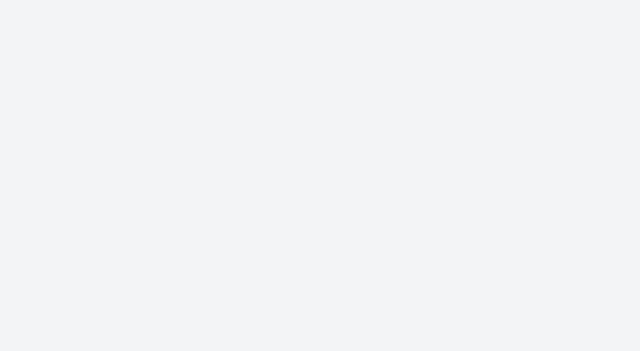
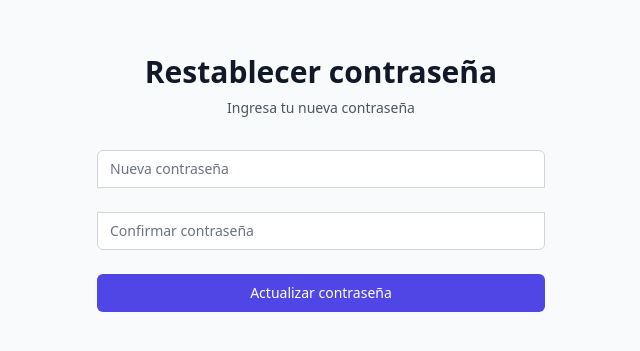
Before and after one commit to Edisonnarvaez/frontendgindicators, a React (Vite) app: page /password-reset-confirm/1/1 in a window 1280 px wide. Before the commit this address had no page. Shown: the part 229-580 px from the top of the page, without its empty margins (319-959 px from the left). Built offline with nearby package versions, Linux system fonts and the light colour scheme.

Commit message:
configuracion de recuperacion de contraseña

```diff
--- a/src/App.tsx
+++ b/src/App.tsx
@@ -16,6 +16,7 @@ import MacroProcessComponent from './components/MacroProcessComponent';
 import MacroProcessForm from './components/MacroProcessForm';
 import PrivateRoute from './components/PrivateRoute';
 import Results from './components/Results';
+import ResetPassword from './components/ResetPassword';   // El nuevo componente que crearemos
 
 function App() {
   return (
@@ -25,6 +26,8 @@ function App() {
           <Routes>
             <Route path="/login" element={<Login />} />
             <Route path="/forgot-password" element={<ForgotPassword />} />
+            <Route path="/password-reset" element={<ForgotPassword />} />
+            <Route path="/password-reset-confirm/:userId/:token" element={<ResetPassword />} />
             <Route path="/" element={<PrivateRoute><Dashboard /></PrivateRoute>} />
             <Route path="/users" element={<PrivateRoute><Users /></PrivateRoute>} />
             <Route path="/companies" element={<PrivateRoute><Companies /></PrivateRoute>} />
@@ -33,7 +36,7 @@ function App() {
             <Route path="/macroprocess" element={<PrivateRoute><MacroProcess /></PrivateRoute>} />
             <Route path="/process" element={<PrivateRoute><Process /></PrivateRoute>} />
             <Route path="/subprocess" element={<PrivateRoute><SubProcess /></PrivateRoute>} />
-            <Route path="/Results" element={<PrivateRoute><Results isOpen={true} onClose={() => {}} onSave={() => {}} currentUserId={"1"} /></PrivateRoute>} />
+            <Route path="/Results" element={<PrivateRoute><Results isOpen={true} onClose={() => { }} onSave={() => { }} currentUserId={"1"} /></PrivateRoute>} />
             {/* Ruta principal que muestra la lista de MacroProcesos */}
             {/*<Route path="/" element={<MacroProcessComponent />} />*/}
             {/* Ruta para abrir el formulario de nuevo macroproceso */}
--- a/src/components/ForgotPassword.tsx
+++ b/src/components/ForgotPassword.tsx
@@ -1,28 +1,61 @@
 import React, { useState } from 'react';
-import axios from 'axios';
-//import { useNavigate } from 'react-router-dom';
+import axios, { AxiosError } from 'axios';
+
+// Definir tipos para las respuestas del backend
+interface SuccessResponse {
+  message: string;
+}
+
+interface ErrorResponse {
+  error: string;
+}
 
 const ForgotPassword: React.FC = () => {
-  const [email, setEmail] = useState('');
-  const [message, setMessage] = useState('');
-  const [error, setError] = useState('');
-  const [isLoading, setIsLoading] = useState(false);
+  const [email, setEmail] = useState<string>('');
+  const [message, setMessage] = useState<string>('');
+  const [error, setError] = useState<string>('');
+  const [isLoading, setIsLoading] = useState<boolean>(false);
 
-  const handleSubmit = async (e: React.FormEvent) => {
+  const handleSubmit = async (e: React.FormEvent<HTMLFormElement>) => {
     e.preventDefault();
     setIsLoading(true);
+    setMessage(''); // Limpiar mensajes previos
+    setError('');   // Limpiar errores previos
 
     try {
-      await axios.post('http://localhost:8000/api/users/forgot-password/', { email });
-      setMessage('Se ha enviado un enlace de recuperación a tu correo electrónico.');
-      setError('');
+      const response = await axios.post<SuccessResponse>(
+        'http://127.0.0.1:8000/password-reset/',
+        { email },
+        {
+          headers: {
+            'Content-Type': 'application/json',
+          },
+        }
+      );
+
+      // Éxito: usuario encontrado y enlace enviado
+      if (response.status === 200 && response.data.message === 'Password reset link sent') {
+        setMessage('Se ha enviado un enlace de recuperación a tu correo electrónico.');
+      }
     } catch (err) {
-      setError('Hubo un problema al enviar el correo. Por favor, intenta de nuevo.');
+      const error = err as AxiosError<ErrorResponse>;
+      if (error.response) {
+        const responseData = error.response.data;
+        // Caso: usuario no encontrado
+        if (error.response.status === 400 && responseData.error === 'User not found') {
+          setError('No se encontró un usuario con este correo. Por favor, regístrate.');
+        } else {
+          // Otros errores
+          setError(responseData.error || 'Error al enviar el correo. Intenta de nuevo.');
+        }
+      } else {
+        setError('Error inesperado. Intenta de nuevo.');
+      }
+      console.error('Error:', err);
     } finally {
       setIsLoading(false);
     }
   };
-
 
   return (
     <div className="min-h-screen flex items-center justify-center bg-gray-50 py-12 px-4 sm:px-6 lg:px-8">
@@ -42,17 +75,30 @@ const ForgotPassword: React.FC = () => {
               className="appearance-none rounded-none relative block w-full px-3 py-2 border border-gray-300 placeholder-gray-500 text-gray-900 rounded-t-md focus:outline-none focus:ring-indigo-500 focus:border-indigo-500 focus:z-10 sm:text-sm"
               placeholder="Correo electrónico"
               value={email}
-              onChange={(e) => setEmail(e.target.value)}
+              onChange={(e: React.ChangeEvent<HTMLInputElement>) => setEmail(e.target.value)}
             />
           </div>
 
           {message && <p className="mt-2 text-center text-sm text-green-600">{message}</p>}
-          {error && <p className="mt-2 text-center text-sm text-red-600">{error}</p>}
+          {error && (
+            <p className="mt-2 text-center text-sm text-red-600">
+              {error}
+              {error.includes('regístrate') && (
+                <span>
+                  {' '}
+                  <a href="/register" className="font-medium text-indigo-600 hover:text-indigo-500">
+                    Regístrate aquí
+                  </a>
+                </span>
+              )}
+            </p>
+          )}
 
           <div>
             <button
               type="submit"
-              className="group relative w-full flex justify-center py-2 px-4 border border-transparent text-sm font-medium rounded-md text-white bg-indigo-600 hover:bg-indigo-700 focus:outline-none focus:ring-2 focus:ring-offset-2 focus:ring-indigo-500"
+              disabled={isLoading}
+              className={`group relative w-full flex justify-center py-2 px-4 border border-transparent text-sm font-medium rounded-md text-white bg-indigo-600 hover:bg-indigo-700 focus:outline-none focus:ring-2 focus:ring-offset-2 focus:ring-indigo-500 ${isLoading ? 'opacity-50 cursor-not-allowed' : ''}`}
             >
               {isLoading ? 'Enviando...' : 'Enviar enlace'}
             </button>
--- /dev/null
+++ b/src/components/ResetPassword.tsx
@@ -0,0 +1,132 @@
+import React, { useState } from 'react';
+import { useParams, Link } from 'react-router-dom';
+import axios, { AxiosError } from 'axios';
+
+// Tipos para las respuestas del backend
+interface SuccessResponse {
+  message: string;
+}
+
+interface ErrorResponse {
+  error: string;
+}
+
+const ResetPassword: React.FC = () => {
+  const { userId, token } = useParams<{ userId: string; token: string }>();
+  const [newPassword, setNewPassword] = useState<string>('');
+  const [confirmPassword, setConfirmPassword] = useState<string>('');
+  const [message, setMessage] = useState<string>('');
+  const [error, setError] = useState<string>('');
+  const [isLoading, setIsLoading] = useState<boolean>(false);
+
+  const handleSubmit = async (e: React.FormEvent<HTMLFormElement>) => {
+    e.preventDefault();
+    setIsLoading(true);
+    setMessage('');
+    setError('');
+
+    // Validaciones
+    if (newPassword.length < 8) {
+      setError('La contraseña debe tener al menos 8 caracteres.');
+      setIsLoading(false);
+      return;
+    }
+    if (newPassword !== confirmPassword) {
+      setError('Las contraseñas no coinciden.');
+      setIsLoading(false);
+      return;
+    }
+
+    try {
+      const response = await axios.post<SuccessResponse>(
+        `http://127.0.0.1:8000/password-reset-confirm/${userId}/${token}/`,
+        { new_password: newPassword },
+        {
+          headers: {
+            'Content-Type': 'application/json',
+          },
+        }
+      );
+
+      if (response.status === 200 && response.data.message === 'Password updated successfully') {
+        setMessage('Tu contraseña ha sido actualizada exitosamente. Ahora puedes iniciar sesión.');
+      }
+    } catch (err) {
+      const error = err as AxiosError<ErrorResponse>;
+      if (error.response) {
+        const responseData = error.response.data;
+        if (error.response.status === 400) {
+          setError(responseData.error || 'Error al actualizar la contraseña. El enlace puede ser inválido o haber expirado.');
+        } else {
+          setError('Error inesperado. Intenta de nuevo.');
+        }
+      } else {
+        setError('Error de conexión. Intenta de nuevo.');
+      }
+      console.error('Error:', err);
+    } finally {
+      setIsLoading(false);
+    }
+  };
+
+  return (
+    <div className="min-h-screen flex items-center justify-center bg-gray-50 py-12 px-4 sm:px-6 lg:px-8">
+      <div className="max-w-md w-full space-y-8">
+        <div>
+          <h2 className="mt-6 text-center text-3xl font-extrabold text-gray-900">Restablecer contraseña</h2>
+          <p className="mt-2 text-center text-sm text-gray-600">Ingresa tu nueva contraseña</p>
+        </div>
+        <form className="mt-8 space-y-6" onSubmit={handleSubmit}>
+          <div>
+            <label htmlFor="new-password" className="sr-only">Nueva contraseña</label>
+            <input
+              id="new-password"
+              name="new_password"
+              type="password"
+              required
+              className="appearance-none rounded-none relative block w-full px-3 py-2 border border-gray-300 placeholder-gray-500 text-gray-900 rounded-t-md focus:outline-none focus:ring-indigo-500 focus:border-indigo-500 focus:z-10 sm:text-sm"
+              placeholder="Nueva contraseña"
+              value={newPassword}
+              onChange={(e: React.ChangeEvent<HTMLInputElement>) => setNewPassword(e.target.value)}
+            />
+          </div>
+          <div>
+            <label htmlFor="confirm-password" className="sr-only">Confirmar contraseña</label>
+            <input
+              id="confirm-password"
+              name="confirm_password"
+              type="password"
+              required
+              className="appearance-none rounded-none relative block w-full px-3 py-2 border border-gray-300 placeholder-gray-500 text-gray-900 rounded-b-md focus:outline-none focus:ring-indigo-500 focus:border-indigo-500 focus:z-10 sm:text-sm"
+              placeholder="Confirmar contraseña"
+              value={confirmPassword}
+              onChange={(e: React.ChangeEvent<HTMLInputElement>) => setConfirmPassword(e.target.value)}
+            />
+          </div>
+
+          {message && (
+            <p className="mt-2 text-center text-sm text-green-600">
+              {message}{' '}
+              <Link to="/login" className="font-medium text-indigo-600 hover:text-indigo-500">
+                Inicia sesión aquí
+              </Link>
+            </p>
+          )}
+          {error && <p className="mt-2 text-center text-sm text-red-600">{error}</p>}
+
+          <div>
+            <button
+              type="submit"
+              disabled={isLoading}
+              className={`group relative w-full flex justify-center py-2 px-4 border border-transparent text-sm font-medium rounded-md text-white bg-indigo-600 hover:bg-indigo-700 focus:outline-none focus:ring-2 focus:ring-offset-2 focus:ring-indigo-500 ${isLoading ? 'opacity-50 cursor-not-allowed' : ''}`}
+            >
+              {isLoading ? 'Actualizando...' : 'Actualizar contraseña'}
+            </button>
+          </div>
+        </form>
+      </div>
+    </div>
+  );
+};
+
+export default ResetPassword;
```
